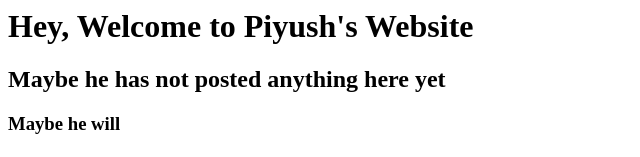
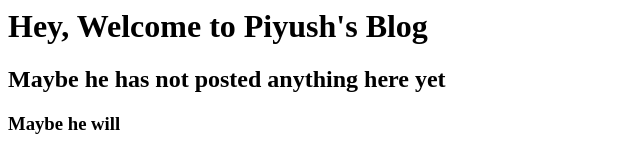
Before and after one commit to touchwithpiyush/touchwithpiyush.github.io, a plain HTML site: page index.html in a window 1280 px wide. Shown: the top 157 px of the page, without its empty margins (0-640 px from the left). Drawn offline with Linux system fonts and the light colour scheme.

Commit message:
Update index.html

```diff
--- a/index.html
+++ b/index.html
@@ -1,6 +1,6 @@
 <html>
 <title>touchwithpiyush</title>
-<h1>Hey, Welcome to Piyush's Website</h1>
+<h1>Hey, Welcome to Piyush's Blog</h1>
 <h2>Maybe he has not posted anything here yet</h2>
   <h3>Maybe he will</h3>
   <h4>Maybe he will not!</h4>
```
